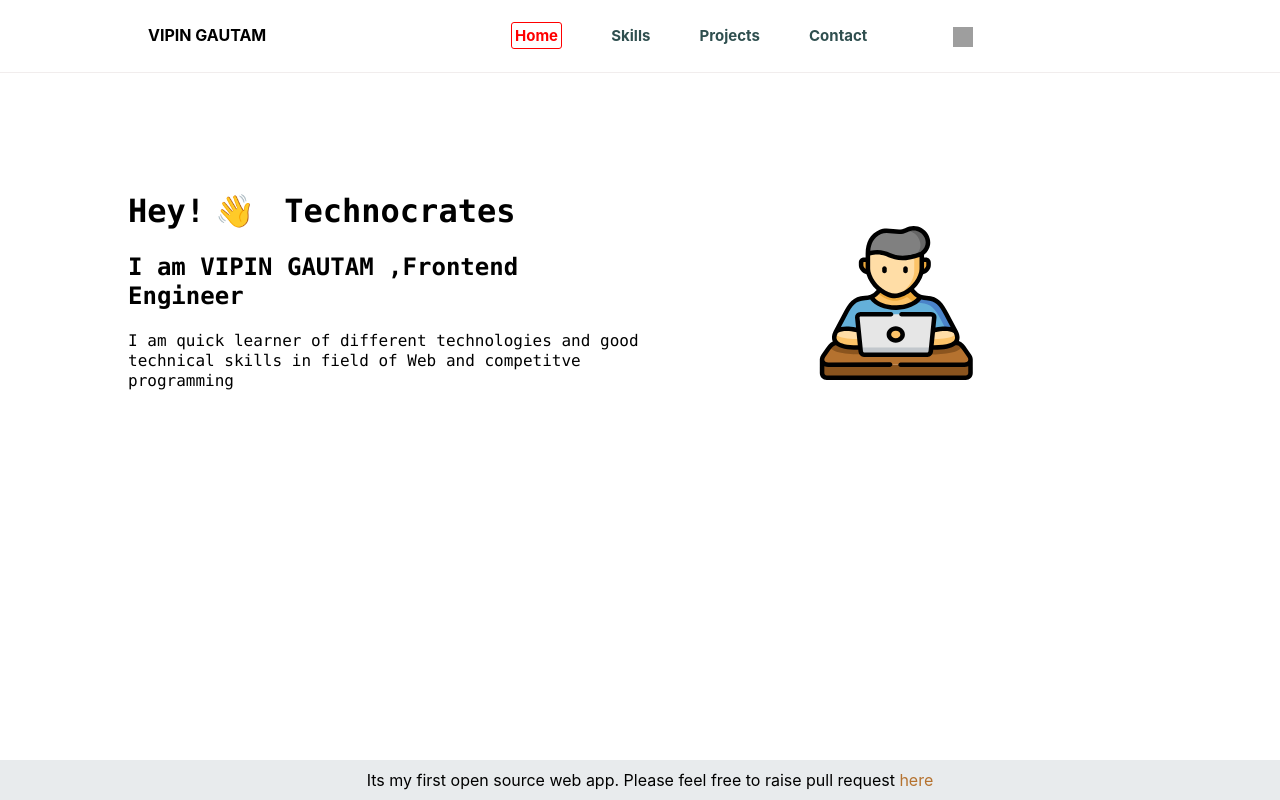
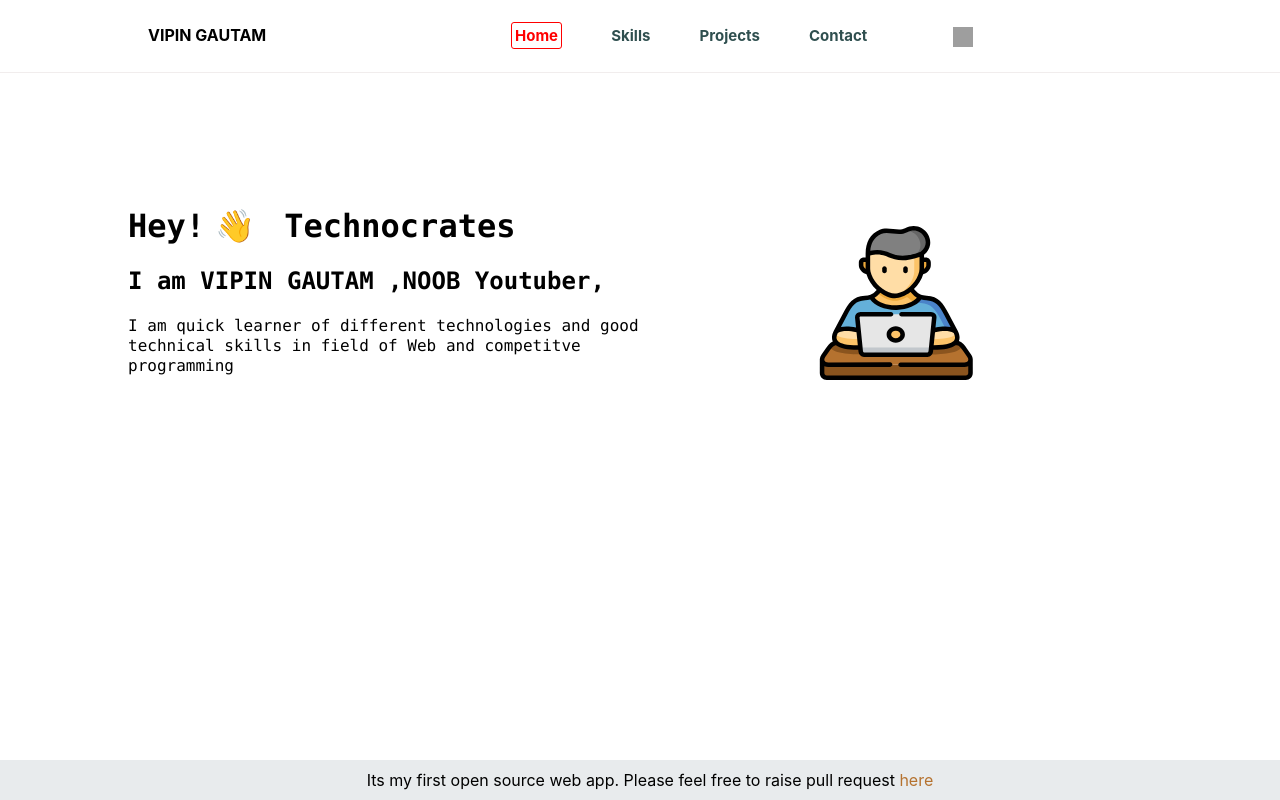
Before and after one commit to gautism1/my_portfolio, a React (Create React App) app: page / in a window 1280 px wide. Built offline with nearby package versions, Linux system fonts and the light colour scheme; grey boxes are pictures that could not be loaded.

Commit message:
Ttile changes

```diff
--- a/src/details.js
+++ b/src/details.js
@@ -29,7 +29,7 @@ const details = {
     },
     home: {
         name: "VIPIN GAUTAM",
-        title: "Frontend Engineer",
+        title: "NOOB Youtuber,",
         subHeading: "I am quick learner of different technologies and good technical skills in field of Web and competitve programming",
     },
     skills: {
@@ -76,7 +76,7 @@ const details = {
                 {
                     name: "My Gotofolio",
                     subHeading: "Open Source Project",
-                    details: "This is my portfolio",
+                    details: "This is my portfolioc",
                     livePreviewLink: "http://gotofolio.herokuapp.com/"
                 },
                 {
```
